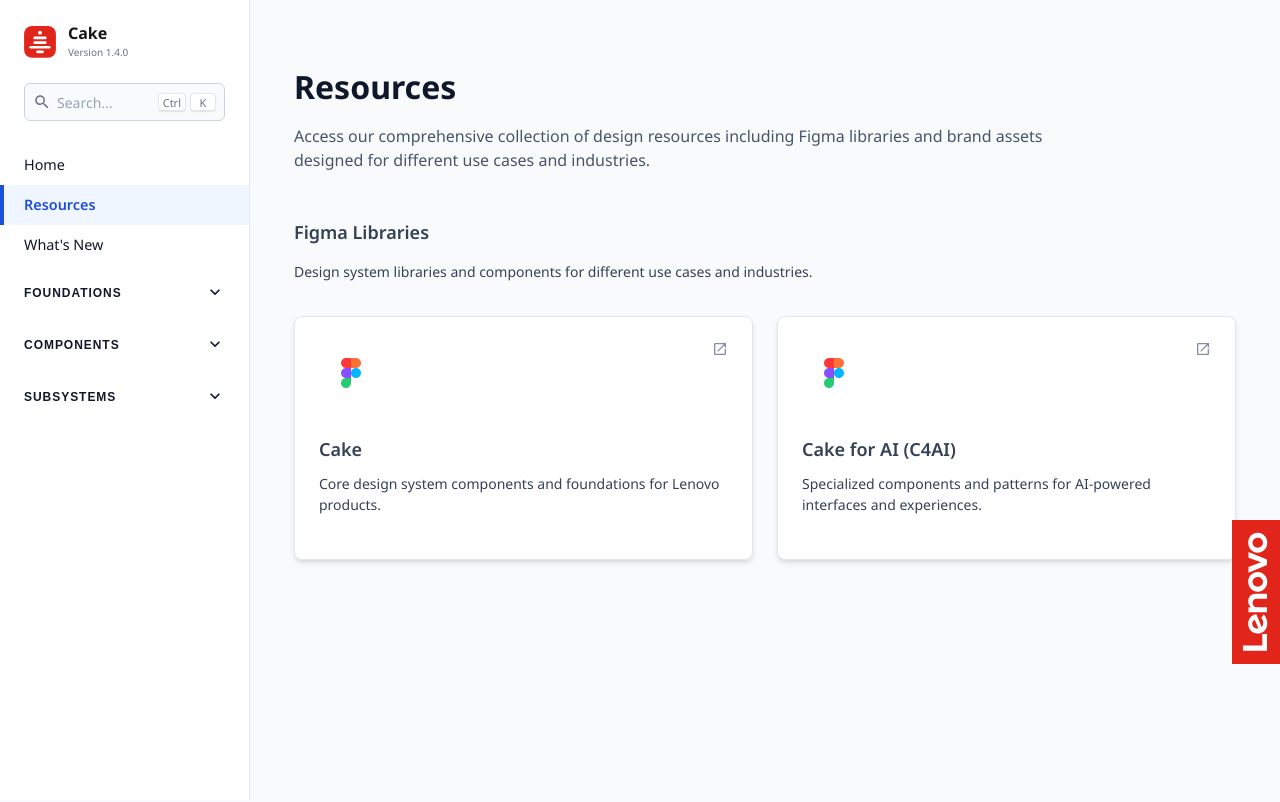
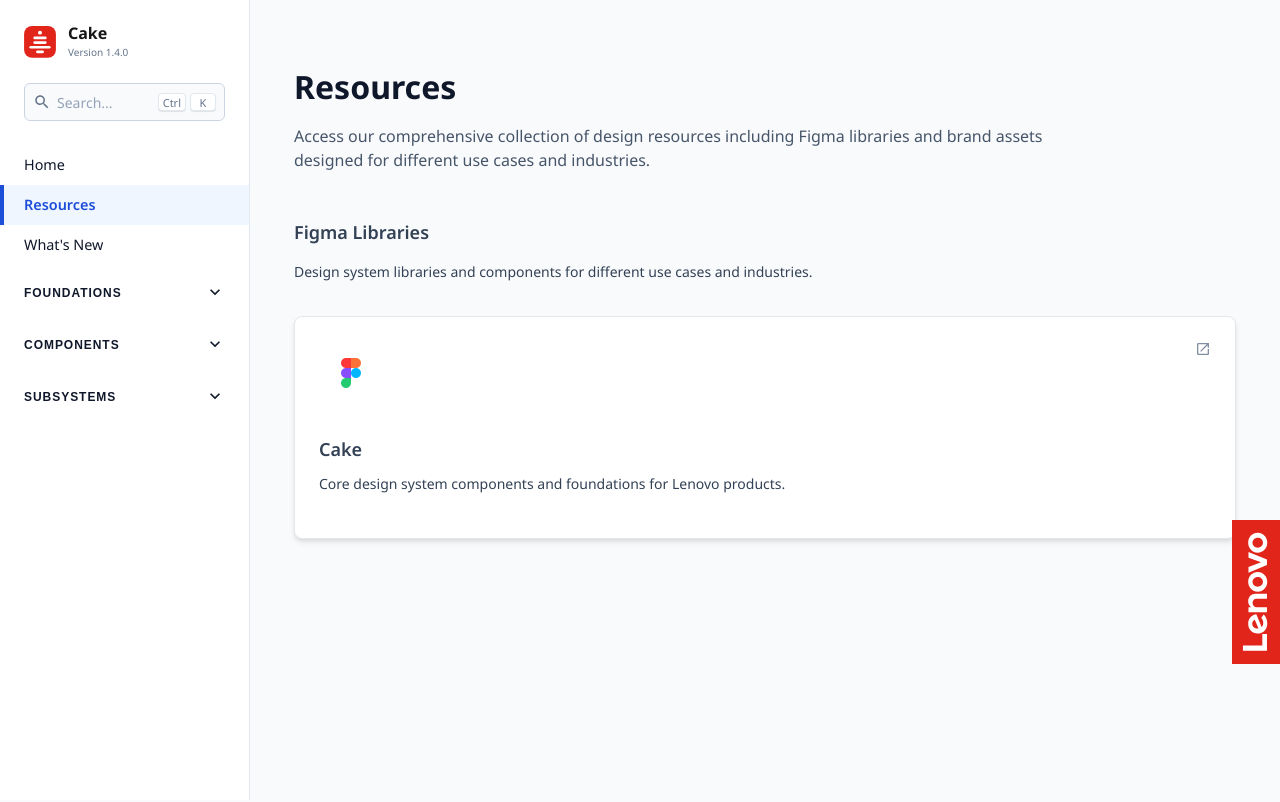
Before and after one commit to cake-admin/cakev2, a React (Create React App) app: page /resources in a window 1280 px wide. Shown: the top 802 px of the page. Built offline with nearby package versions, Linux system fonts and the light colour scheme.

Commit message:
Remove Cake for AI card from Resources page

```diff
--- a/src/pages/Resources.js
+++ b/src/pages/Resources.js
@@ -139,11 +139,6 @@ const Resources = () => {
       description: 'Core design system components and foundations for Lenovo products.',
       link: 'https://www.figma.com/community/file/1397963315281891204/cake-one-lenovo-design-system'
     },
-    {
-      title: 'Cake for AI (C4AI)',
-      description: 'Specialized components and patterns for AI-powered interfaces and experiences.',
-      link: 'https://www.figma.com/community/file/1537497596724978160/cake-for-ai'
-    },
   ];
 
 
```
